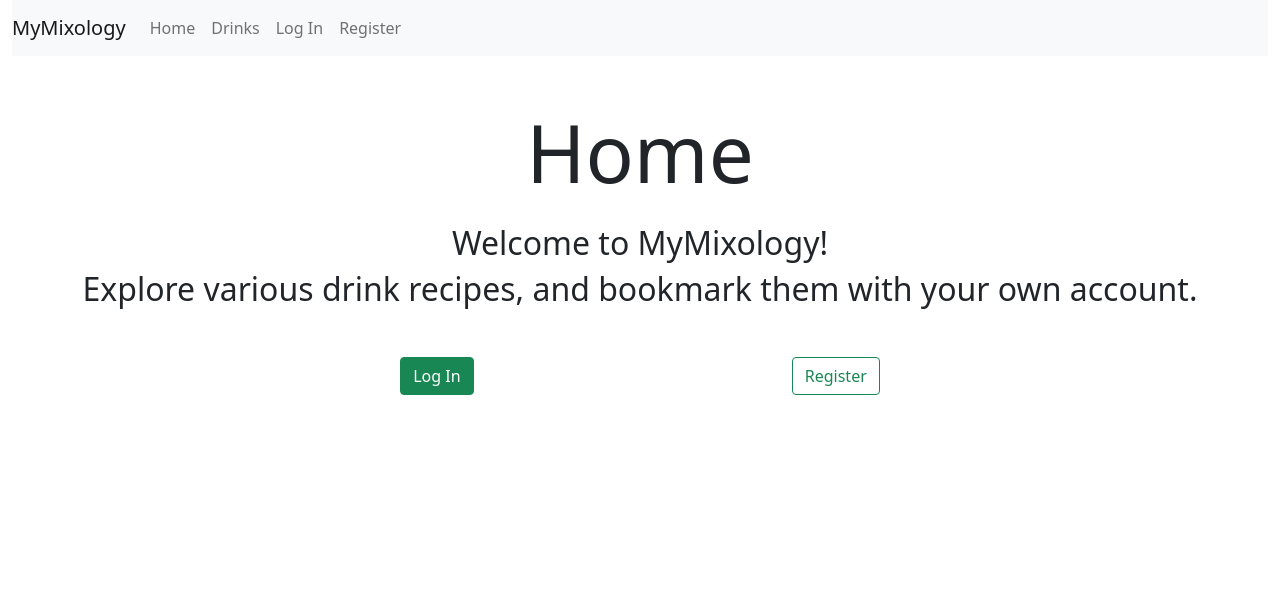
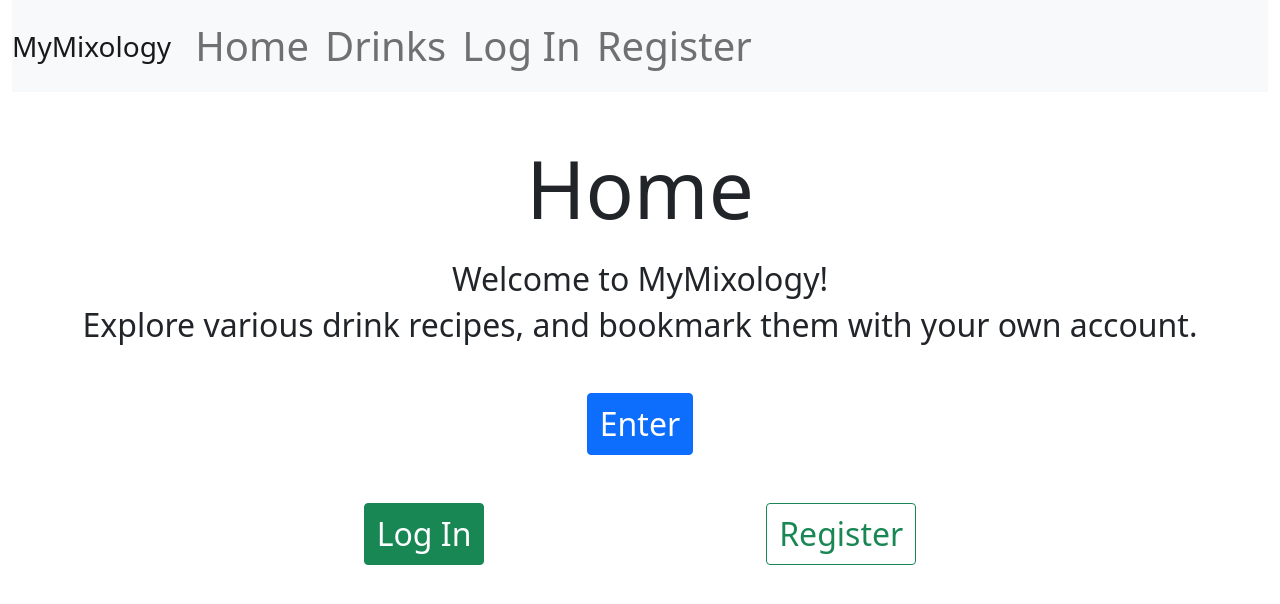
Before and after one commit to Brian-15/capstone1-mixology, a Flask app: page /home in a window 1280 px wide. Shown: the top 604 px of the page. Run offline with Flask 2, Linux system fonts and the light colour scheme.

Commit message:
implemented drink list pagination, augmented font size

```diff
--- a/app.py
+++ b/app.py
@@ -169,6 +169,8 @@ def list_drinks():
     POST: Return JSON data with list of drinks that underwent filters from SearchForm.
     """
 
+    page = int(request.args.get("page"))
+
     form = SearchForm()
 
     ingredients = [(ingr.id, ingr.name.title()) for ingr in Ingredient.query.order_by(Ingredient.name).all()]
@@ -207,7 +209,7 @@ def list_drinks():
 
         return jsonify([drink.serialize() for drink in drinks])
 
-    drinks = Drink.query.all()
+    drinks = Drink.query.paginate(page, 10)
 
     return render_template("drinks.html", title="Drinks", drinks=drinks, form=form)
 
--- a/static/drinks.js
+++ b/static/drinks.js
@@ -25,8 +25,6 @@ async function handleForm(evt) {
     const resp = await axios.post('/drinks', formData);
 
     drinkData = resp.data;
-
-    console.log("form submitted");
 
     $drinksList.html('');
 
--- a/templates/base.html
+++ b/templates/base.html
@@ -6,15 +6,15 @@
     <link rel="stylesheet" href="https://cdn.jsdelivr.net/npm/bootstrap-icons@1.5.0/font/bootstrap-icons.css">
 </head>
 <body>
-    <div class="container-fluid">
+    <div class="container-fluid fs-1">
         <nav class="navbar navbar-expand-lg navbar-light bg-light">
-            <a href="/" class="navbar-brand">MyMixology</a>
+            <a href="/" class="navbar-brand fs-3">MyMixology</a>
             <ul class="navbar-nav mr-auto">
                 <li class="nav-item">
                     <a href="/home" class="nav-link">Home</a>
                 </li>
                 <li class="nav-item">
-                    <a href="/drinks" id="" class="nav-link">Drinks</a>
+                    <a href="{{ url_for('list_drinks', page=1) }}" id="" class="nav-link">Drinks</a>
                 </li>
             </ul>
             <ul class="nav navbar-nav navbar-right">
@@ -37,7 +37,7 @@
             </ul>
         </nav>
     </div>
-    <div class="container">
+    <div class="container fs-2">
         {% for category, msg in get_flashed_messages(with_categories=True) %}
         <p class="alert alert-{{ category }}">{{ msg }}</p>
         {% endfor %}
--- a/templates/home.html
+++ b/templates/home.html
@@ -2,10 +2,13 @@
 {% block content %}
 <p class="h2 text-center">Welcome to MyMixology!</p>
 <p class="h2 text-center">Explore various drink recipes, and bookmark them with your own account.</p>
+<div class="text-center mt-5">
+    <a href="{{ url_for('list_drinks', page=1) }}" class="btn btn-primary fs-2">Enter</a>
+</div>
 {% if not g.user %}
 <div class="flex-inline mt-5 justify-content-evenly d-flex">
-    <a href="/login" class="btn btn-success d-block">Log In</a>
-    <a href="/register" class="btn btn-outline-success d-block">Register</a>
+    <a href="/login" class="btn btn-success d-block fs-2">Log In</a>
+    <a href="/register" class="btn btn-outline-success d-block fs-2">Register</a>
 </div>
 {% endif %}
 
```
Also changed, not shown: templates/drinks.html (+27 -1 lines).
